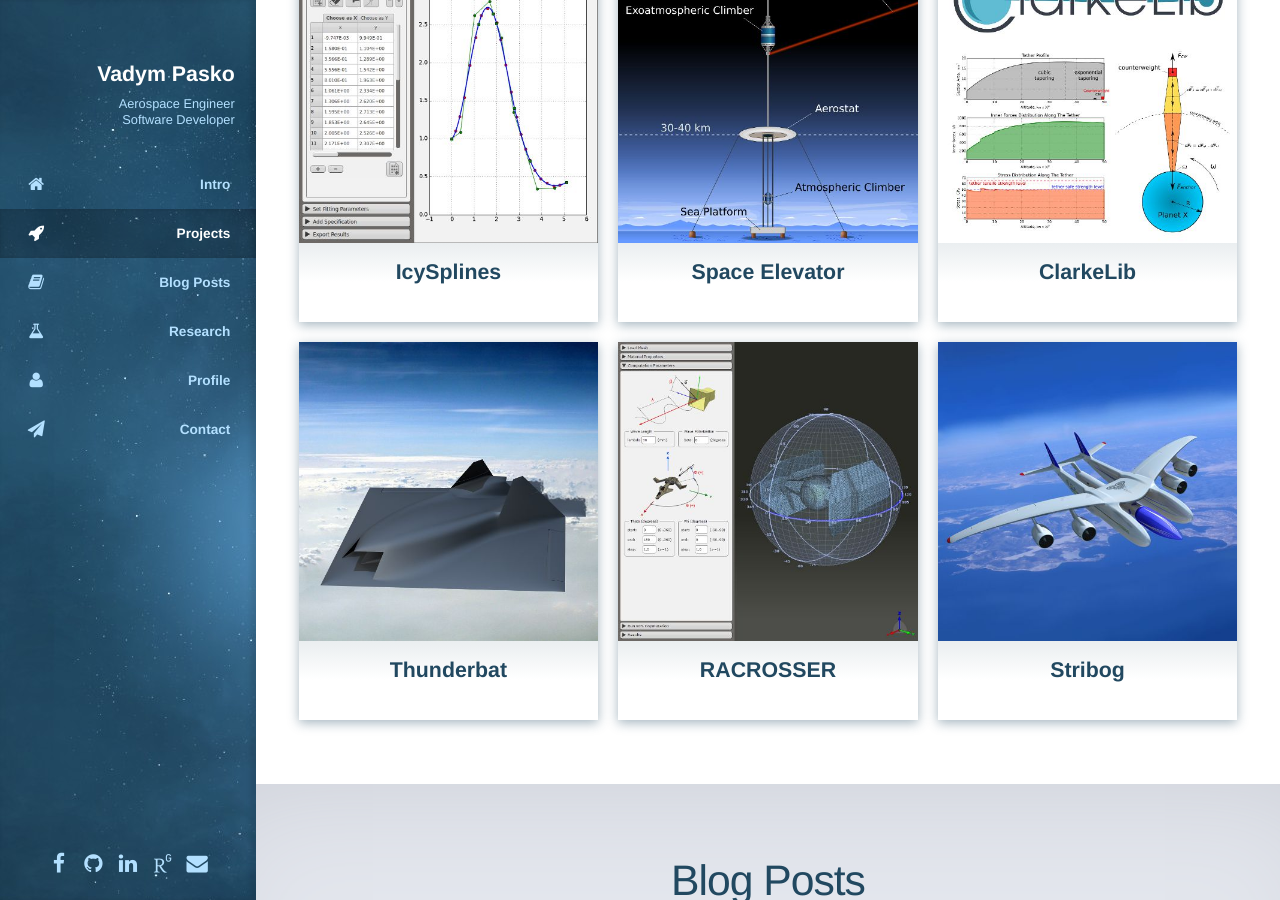
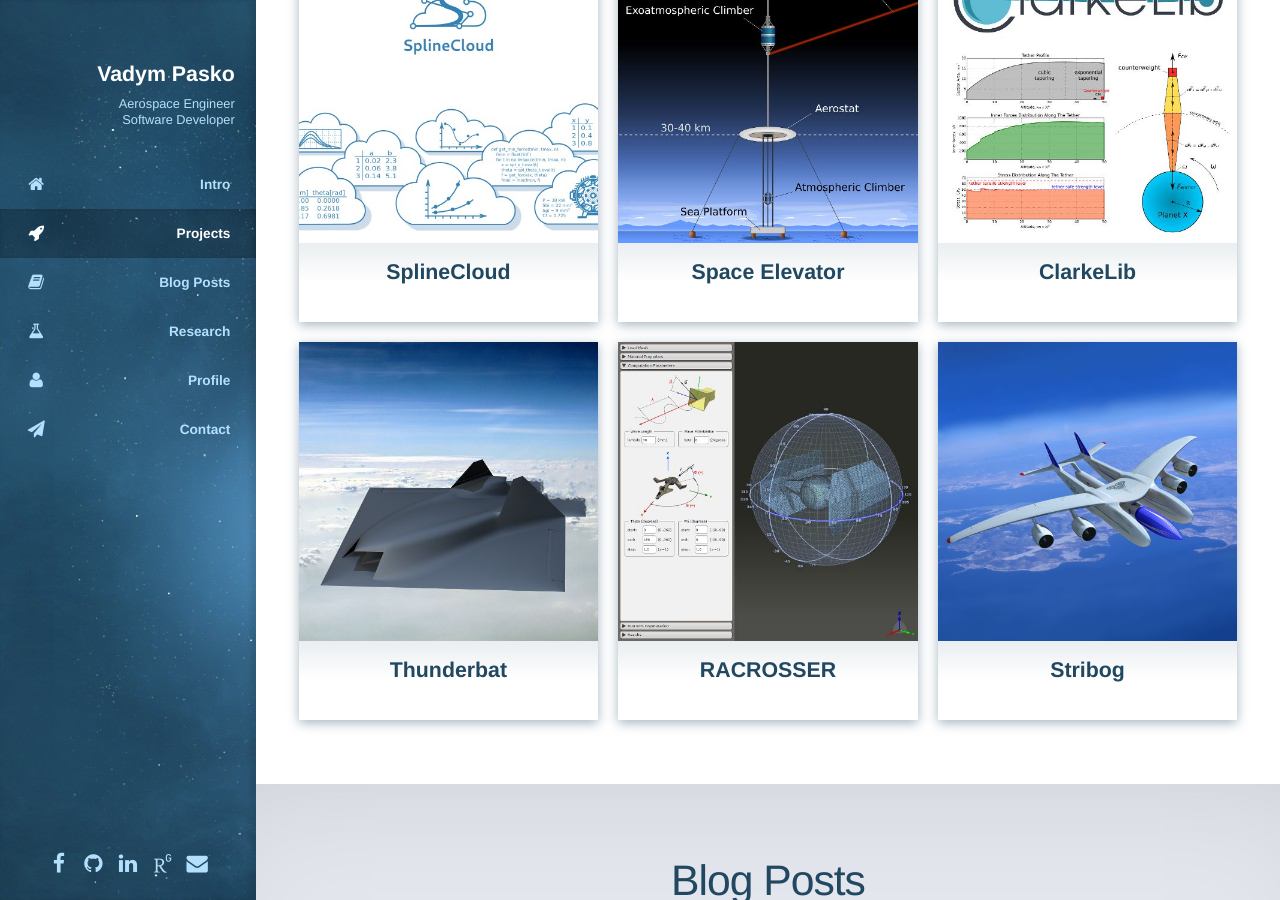
Before and after one commit to nomad-vagabond/vp-site, a Jekyll site: the page built from index.html, in a window 1280 px wide and 900 px high, scrolled down 1031 px. Built offline with Jekyll 4.4.1, drawn with Linux system fonts in a browser that asks for light colours; some web fonts are replaced.

Commit message:
Replace IcySplines with SplineCloud

```diff
--- a/_includes/sections/projects.html
+++ b/_includes/sections/projects.html
@@ -11,7 +11,7 @@
     <div class="row">
       <div class="4u 6u$(narrower) 12u$(mobile)" id="pcover">
         <article class="item">
-          <a href="http://edem-project.com" class="image fit"><img src="images/projects/cover/edem-cover.jpg" alt="" /></a>
+          <a href="http://edem-project.com" class="image fit"><img src="images/projects/cover/edem-cover.jpg" alt="Europa Mission" /></a>
           <header>
             <h3>EDEM</h3>
           </header>
@@ -20,7 +20,7 @@
 
       <div class="4u 6u$(narrower) 12u$(mobile)" id="pcover">
         <article class="item">
-          <a href="{{site.url}}{{site.baseurl}}projects/coresolution.html" class="image fit"><img src="images/projects/cover/coresolution-cover.jpg" alt="" /></a>
+          <a href="{{site.url}}{{site.baseurl}}projects/coresolution.html" class="image fit"><img src="images/projects/cover/coresolution-cover.jpg" alt="CoreSolution" /></a>
           <header>
             <h3>CoreSolution</h3>
           </header>
@@ -29,8 +29,7 @@
 
       <div class="4u 6u$(narrower) 12u$(mobile)" id="pcover">
         <article class="item">
-          <a href="{{site.url}}{{site.baseurl}}projects/asterion.html" class="image fit"><img src="images/projects/cover/asterion-cover.jpg" alt="" /></a>
-          <!-- images/projects/asterion-cascade.png -->
+          <a href="{{site.url}}{{site.baseurl}}projects/asterion.html" class="image fit"><img src="images/projects/cover/asterion-cover.jpg" alt="Asterion" /></a>
           <header>
             <h3>Asterion</h3>
           </header>
@@ -39,16 +38,16 @@
 
       <div class="4u 6u$(narrower) 12u$(mobile)" id="pcover">
         <article class="item">
-          <a href="{{site.url}}{{site.baseurl}}projects/icysplines.html" class="image fit"><img src="images/projects/cover/icysplines-cover.jpg" alt="" /></a>
+          <a href="https://splinecloud.com" class="image fit"><img src="images/projects/cover/splinecloud-cover.jpg" alt="SplineCloud" /></a>
           <header>
-            <h3>IcySplines</h3>
+            <h3>SplineCloud</h3>
           </header>
         </article>
       </div>
 
       <div class="4u 6u$(narrower) 12u$(mobile)" id="pcover">
         <article class="item">
-          <a href="{{site.url}}{{site.baseurl}}projects/space-elevator.html" class="image fit"><img src="images/projects/cover/se-cover.jpg" alt="" /></a>
+          <a href="{{site.url}}{{site.baseurl}}projects/space-elevator.html" class="image fit"><img src="images/projects/cover/se-cover.jpg" alt="Space Elevator" /></a>
           <header>
             <h3>Space Elevator</h3>
           </header>
@@ -57,7 +56,7 @@
 
       <div class="4u 6u$(narrower) 12u$(mobile)" id="pcover">
         <article class="item">
-          <a href="{{site.url}}{{site.baseurl}}projects/ClarkeLib.html" class="image fit"><img src="images/projects/cover/clarkelib-cover.jpg" alt="" /></a>
+          <a href="{{site.url}}{{site.baseurl}}projects/ClarkeLib.html" class="image fit"><img src="images/projects/cover/clarkelib-cover.jpg" alt="Space Elevator Tether Design" /></a>
           <header>
             <h3>ClarkeLib</h3>
           </header>
@@ -66,7 +65,7 @@
 
       <div class="4u 6u$(narrower) 12u$(mobile)" id="pcover">
         <article class="item">
-          <a href="{{site.url}}{{site.baseurl}}projects/thunderbat.html" class="image fit"><img src="images/projects/cover/thunderbat-cover.jpg" alt="" /></a>
+          <a href="{{site.url}}{{site.baseurl}}projects/thunderbat.html" class="image fit"><img src="images/projects/cover/thunderbat-cover.jpg" alt="Supersonic UAV Fighter" /></a>
           <header>
             <h3>Thunderbat</h3>
           </header>
@@ -84,7 +83,7 @@
 
       <div class="4u 6u$(narrower) 12u$(mobile)" id="pcover">
         <article class="item">
-          <a href="{{site.url}}{{site.baseurl}}projects/stribog.html" class="image fit"><img src="images/projects/cover/stribog-cover.jpg" alt="" /></a>
+          <a href="{{site.url}}{{site.baseurl}}projects/stribog.html" class="image fit"><img src="images/projects/cover/stribog-cover.jpg" alt="Unmanned Rocket Carrier Plane" /></a>
           <header>
             <h3>Stribog</h3>
           </header>
```
Also changed, not shown: images/projects/cover/splinecloud-cover.jpg (added).
